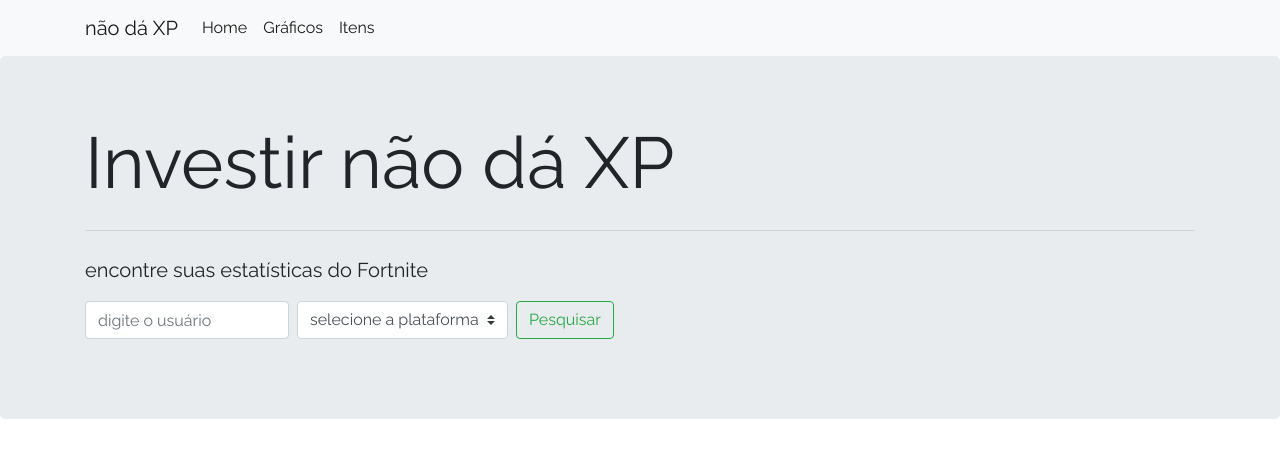
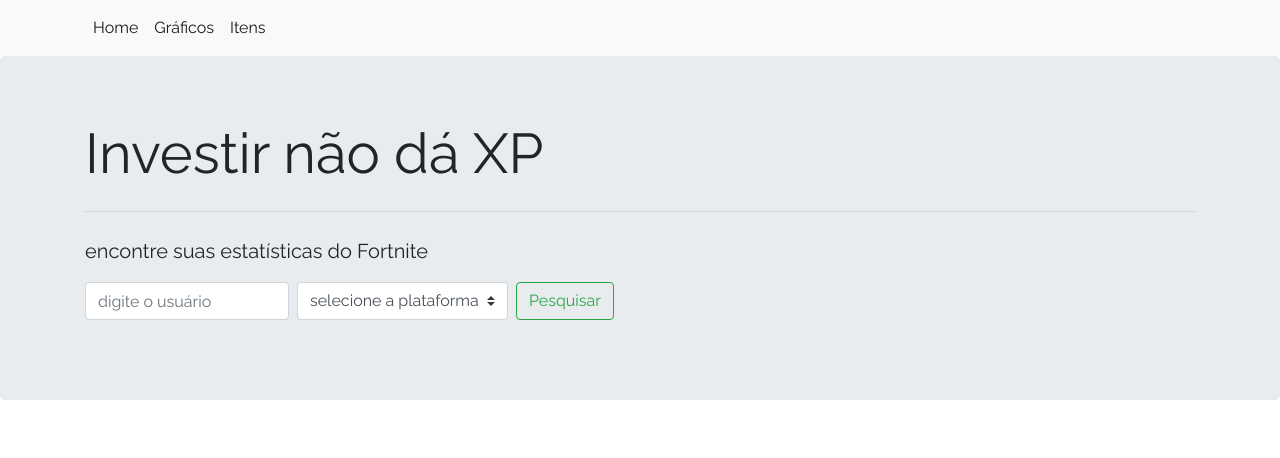
Before and after one commit to guilehm/investir-nao-da-xp, a Django app: page /player/search/ in a window 1280 px wide. Shown: the top 458 px of the page. Run offline with Django 3.2, Linux system fonts and the light colour scheme; data that the repository does not hold is empty; parts of the project's set-up code (start-up, migrations or seed data) failed here and were passed over; some libraries are stand-ins or nearby versions.

Commit message:
Change main text size

```diff
--- a/core/templates/core/base.html
+++ b/core/templates/core/base.html
@@ -19,7 +19,6 @@
 <body>
 <nav class="navbar navbar-expand-lg navbar-light bg-light">
     <div class="container">
-        <a class="navbar-brand" href="{% url 'core:index' %}">não dá XP</a>
         <button class="navbar-toggler" type="button" data-toggle="collapse" data-target="#navbarSupportedContent"
                 aria-controls="navbarSupportedContent" aria-expanded="false" aria-label="Toggle navigation">
             <span class="navbar-toggler-icon"></span>
@@ -43,7 +42,7 @@
 
     <div class="jumbotron">
         <div class="container">
-            <h1 class="display-3">
+            <h1 class="display-4">
                 {% block main_title %}
                     Investir não dá XP
                 {% endblock %}
```
